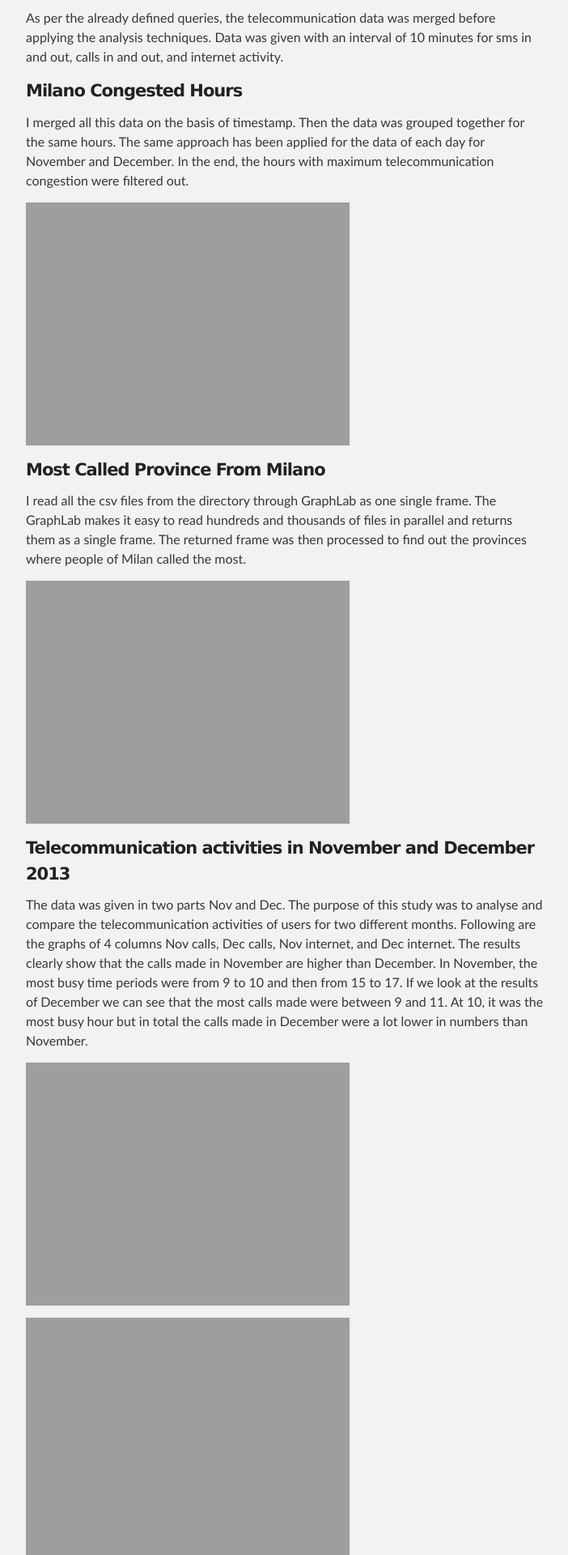
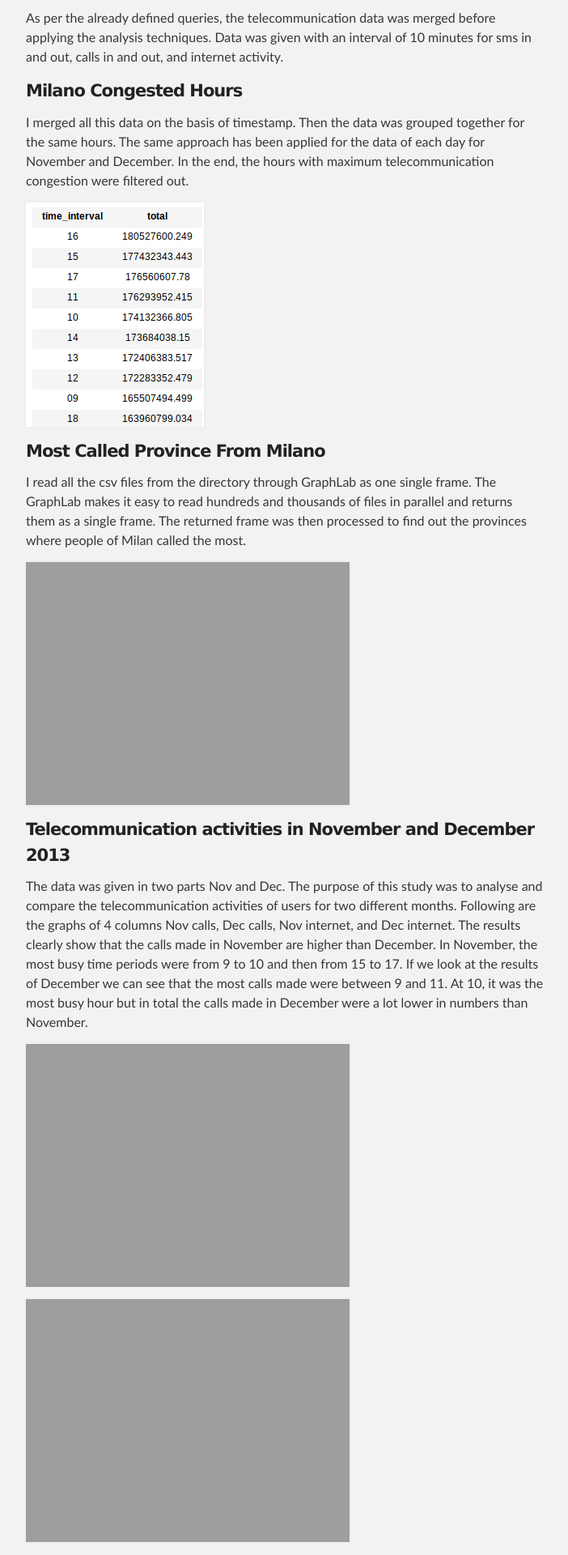
Before and after one commit to Zafarhussain87/Telecom-Italia-Data-Analysis, a Jekyll site: the page built from docs/pages/milano.md, in a window 1280 px wide. Shown: the part 405-2325 px from the top of the page at 81% size, without its empty margins (288-990 px from the left). Built offline with Jekyll 4.4.1, drawn with Linux system fonts in a browser that asks for light colours.

Commit message:
images added

```diff
--- a/docs/pages/milano.md
+++ b/docs/pages/milano.md
@@ -10,7 +10,7 @@ As per the already defined queries, the telecommunication data was merged before
 
 I merged all this data on the basis of timestamp. Then the data was grouped together for the same hours. The same approach has been applied for the data of each day for November and December. In the end, the hours with maximum telecommunication congestion were filtered out.
 
-![Milano_Cog_Hours]((./../assets/images/milano_cong_hours.png))
+![Milano Cog Hours](./../assets/images/milano_cong_hours.png)
 
 
 #### Most Called Province From Milano
```
